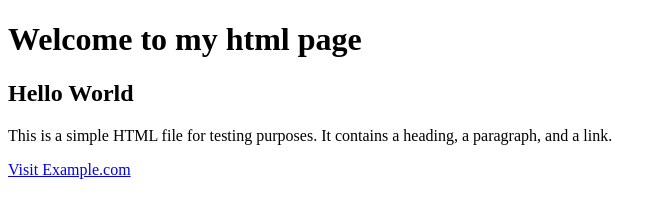
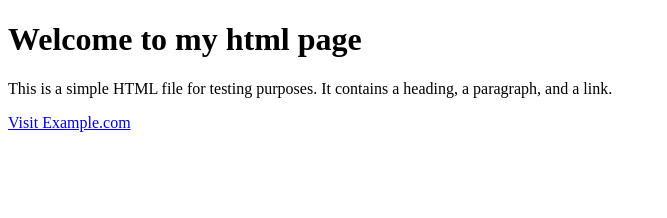
Before and after one commit to TintuMariyamPaul/index, a plain HTML site: page index.html in a window 1280 px wide. Shown: the whole page, without its empty margins (0-667 px from the left). Drawn offline with Linux system fonts and the light colour scheme.

Commit message:
Update index.html

```diff
--- a/index.html
+++ b/index.html
@@ -7,7 +7,6 @@
 <body>
     <header>
         <h1>Welcome to my html page</h1>
-        <h2>Hello World</h2>
 
     </header>
     <main>
```
